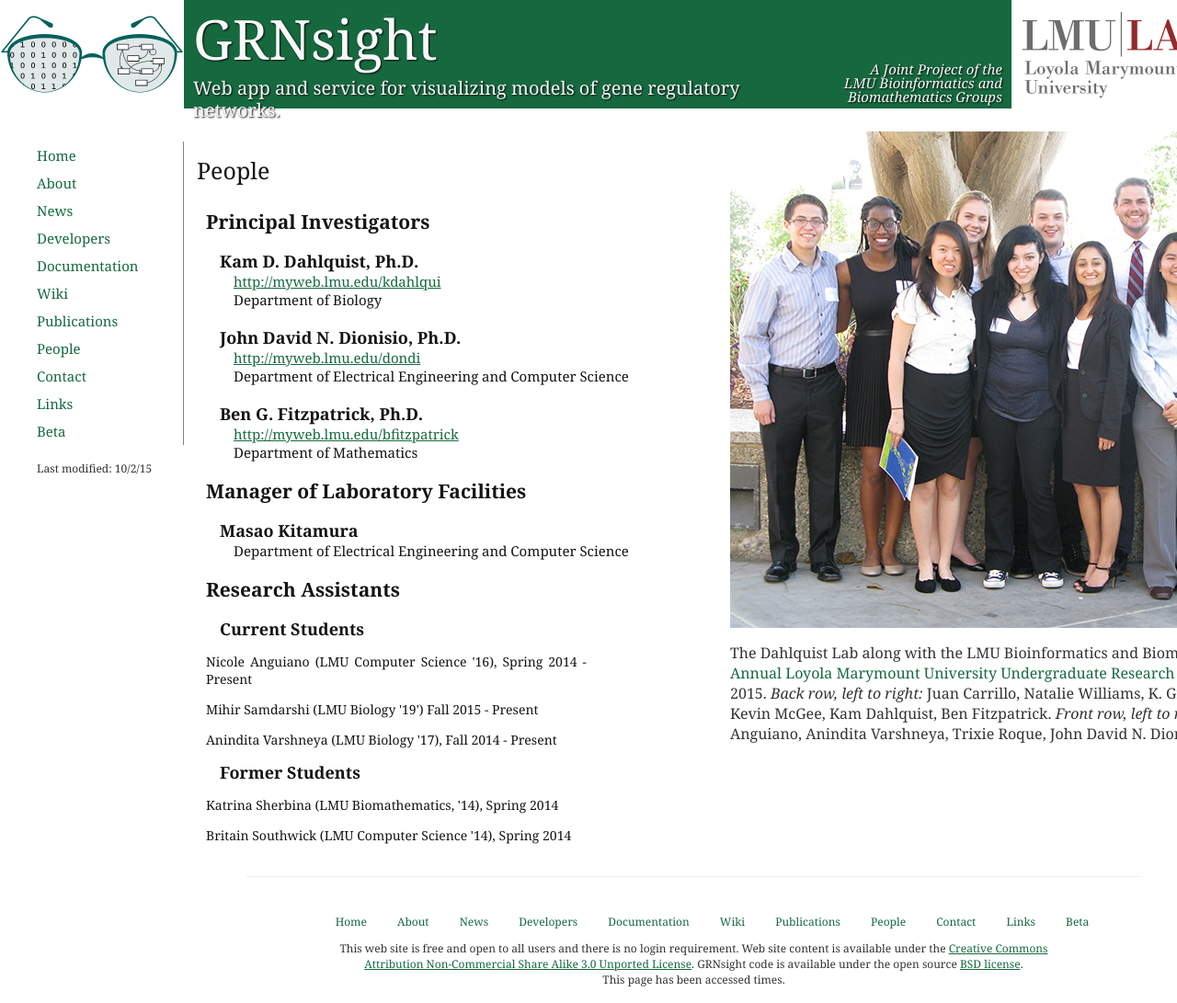
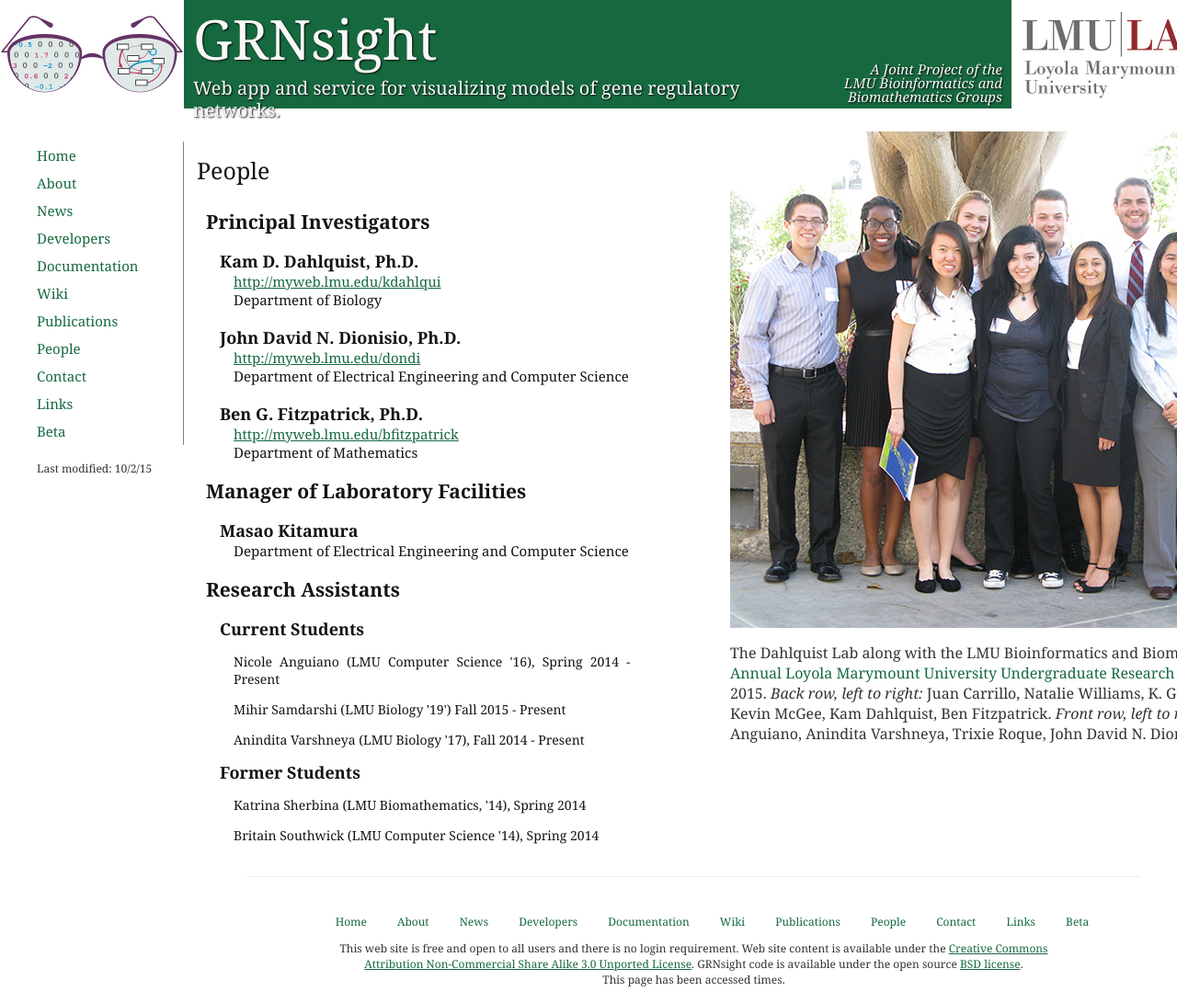
Before and after one commit to dondi/GRNsight, a Jekyll site: the page built from people.html, in a window 1280 px wide. Shown: the whole page at 92% size. Built offline with Jekyll 4.4.1, drawn with Linux system fonts in a browser that asks for light colours; nearby versions of some CDN libraries; Markdown is read by kramdown in place of the engine named in the settings.

Commit message:
finally fixed.

```diff
--- a/assets/css/main.css
+++ b/assets/css/main.css
@@ -180,6 +180,10 @@
         white-space: nowrap;
 }
 
+.studentName {
+	padding-left: 30px;
+}
+
 h3 {
 	padding-left: 10px;
 	margin: 15px 0 10px 0;
```
